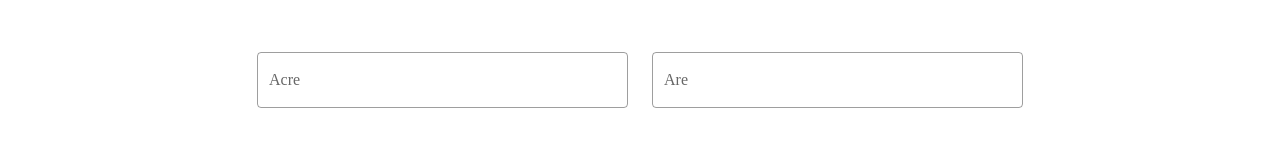
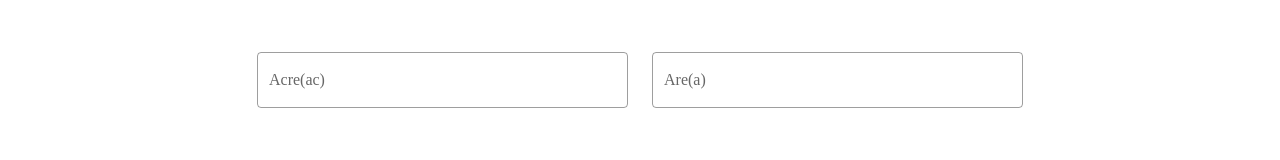
Before and after one commit to bojkip/Vue.js, a Vue app in the folder vuetify/vuefy-project4/: page /area in a window 1280 px wide. Shown: the part 742-902 px from the top of the page. Built offline with nearby package versions, Linux system fonts and the light colour scheme; a web font is replaced by a local one; what vue-units would draw is missing.

Commit message:
some chanes

```diff
--- a/vuetify/vuefy-project4/src/components/Units/Area.vue
+++ b/vuetify/vuefy-project4/src/components/Units/Area.vue
@@ -64,10 +64,10 @@
     </v-row>
     <v-row justify="center">
     <v-col xl="4" lg="4" sm="4">
-        <v-text-field outlined v-model="acreResult" :value="convertArea" label="Acre"></v-text-field>
+        <v-text-field outlined v-model="acreResult" :value="convertArea" label="Acre(ac)"></v-text-field>
         </v-col>
         <v-col xl="4" lg="4" sm="4">
-        <v-text-field outlined v-model="areResult" :value="convertArea" label="Are"></v-text-field>
+        <v-text-field outlined v-model="areResult" :value="convertArea" label="Are(a)"></v-text-field>
         </v-col>
     </v-row>
     <v-row justify="center">
@@ -99,7 +99,7 @@ export default {
     data() {
         return {
         inputNum: '' ,
-        itemsIn: [ 'Square Milimeter(mm2)', 'Square Centimeter(cm2)', 'Square Decimeter(dm2)', 'Square Meter(m2)' ,'Hectar(ha)', 'Square Kilometer(km2)', 'Acre', 'Are', 'Squere Inch(in2)', 'Square Feet(ft2)', 'Square Yard(yd2)', 'Square Mile(mi2)' ],
+        itemsIn: [ 'Square Milimeter(mm2)', 'Square Centimeter(cm2)', 'Square Decimeter(dm2)', 'Square Meter(m2)' ,'Hectar(ha)', 'Square Kilometer(km2)', 'Acre(ac)', 'Are(a)', 'Squere Inch(in2)', 'Square Feet(ft2)', 'Square Yard(yd2)', 'Square Mile(mi2)' ],
         valueIn: '',
         userPow: '',
         removeComponent: true,
@@ -316,7 +316,7 @@ export default {
                 this.squareInchResult = parseFloat(this.inputNum) * 1550003100;
             }
         }
-        else if (this.valueIn === 'Acre') {
+        else if (this.valueIn === 'Acre(ac)') {
                 if (this.userPow != ''){
                 this.squareKilometerResult = parseFloat(Math.pow(this.inputNum, this.userPow)) * 0.0040468564;
                 this.squareMeterResult = parseFloat(Math.pow(this.inputNum, this.userPow)) * 4046.8564224;
@@ -346,7 +346,7 @@ export default {
                 this.squareInchResult = parseFloat(this.inputNum) * 6272640;
             }
         }
-        else if (this.valueIn === 'Are') {
+        else if (this.valueIn === 'Are(a)') {
                 if (this.userPow != ''){
                 this.squareKilometerResult = parseFloat(Math.pow(this.inputNum, this.userPow)) * 0.0001;
                 this.squareMeterResult = parseFloat(Math.pow(this.inputNum, this.userPow)) * 100;
```
